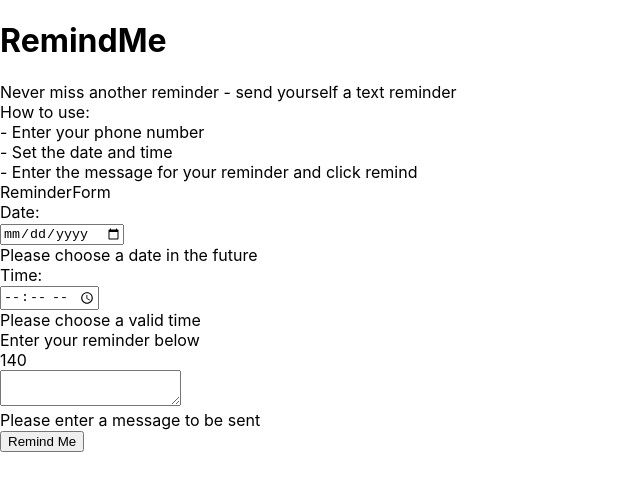
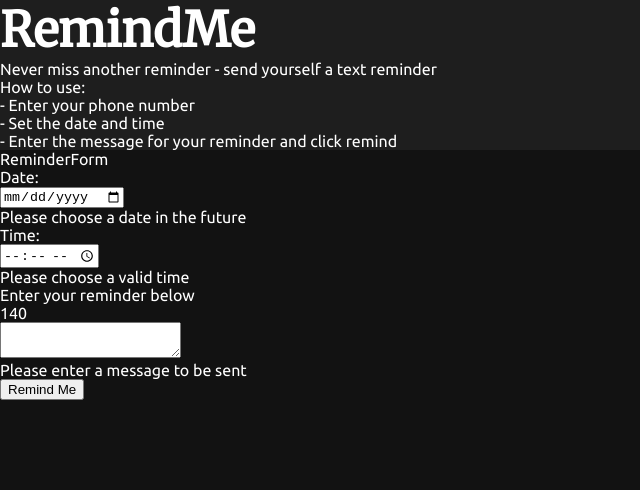
Before and after one commit to b-saad/RemindMe, a React (Create React App) app: page / in a window 1280 px wide. Shown: the top 490 px of the page, without its empty margins (0-640 px from the left). Built offline with nearby package versions, Linux system fonts and the light colour scheme.

Commit message:
add dark css, new fonts and container elements

```diff
--- a/src/components/App.js
+++ b/src/components/App.js
@@ -8,8 +8,12 @@ class App extends Component{
   render() {
     return (
       <div>
-        <Info />
-        <ReminderForm />
+        <div className='InfoContainer'>
+          <Info />
+        </div>
+        <div className='ReminderFormContainer'>
+          <ReminderForm />
+        </div>
       </div>
     )
    }
--- a/src/components/Info.js
+++ b/src/components/Info.js
@@ -1,4 +1,5 @@
 import React, { Component } from 'react';
+import '../css/Info.css';
 
 import LargeTitle from './LargeTitle';
 import DescriptionBox from './DescriptionBox';
--- /dev/null
+++ b/src/css/Info.css
@@ -0,0 +1,10 @@
+h1 {
+    margin: 0;
+    font-size: 3em;
+    font-family: 'Merriweather', 'Times New Roman';
+}
+
+.Info {
+    background-color: rgba(255, 255, 255, 0.05);
+    z-index: 6dp;
+}
--- a/src/css/index.css
+++ b/src/css/index.css
@@ -1,10 +1,14 @@
+@import url('https://fonts.googleapis.com/css?family=Merriweather|Ubuntu');
+
 body {
   margin: 0;
-  font-family: -apple-system, BlinkMacSystemFont, 'Segoe UI', 'Roboto', 'Oxygen',
-    'Ubuntu', 'Cantarell', 'Fira Sans', 'Droid Sans', 'Helvetica Neue',
+  font-family: 'Ubuntu', -apple-system, BlinkMacSystemFont, 'Segoe UI', 'Roboto', 'Oxygen',
+    'Cantarell', 'Fira Sans', 'Droid Sans', 'Helvetica Neue',
     sans-serif;
   -webkit-font-smoothing: antialiased;
   -moz-osx-font-smoothing: grayscale;
+  background-color:#121212;
+  color: #ffffff;
 }
 
 code {
```
